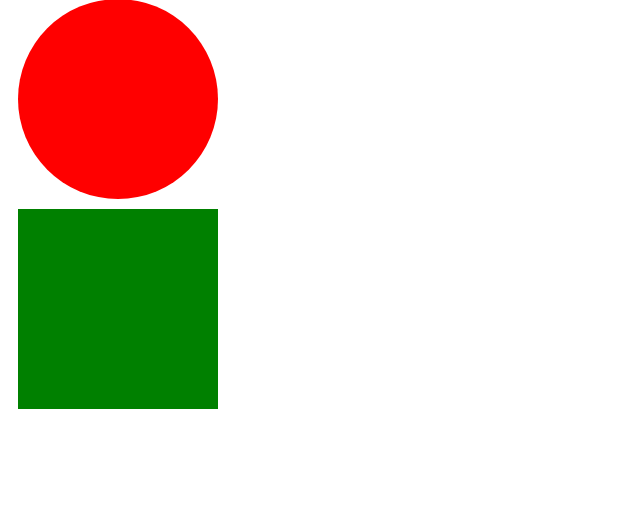
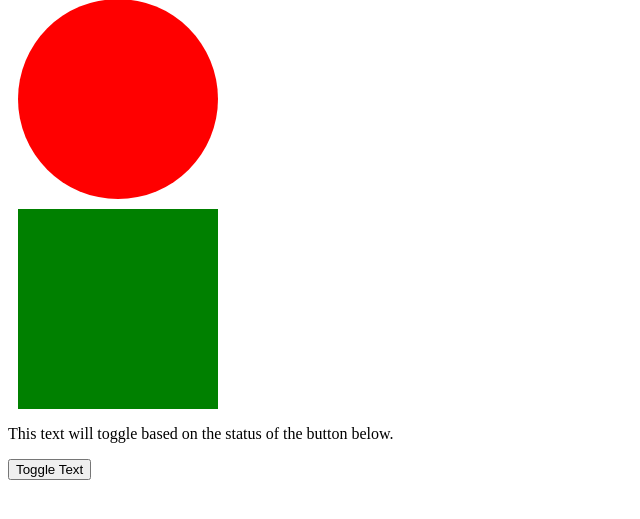
Before and after one commit to MylesWritesCode/CompleteWebDeveloperCourse, a PHP site: page /jquery.html in a window 1280 px wide. Shown: the part 253-772 px from the top of the page, without its empty margins (0-640 px from the left). Run offline with PHP 8.4, Linux system fonts and the light colour scheme; some libraries are stand-ins or nearby versions.

Commit message:
Finished fadeOut/fadeIn lesson

```diff
--- a/jquery.html
+++ b/jquery.html
@@ -7,11 +7,13 @@
     <title>jQuery</title>
   </head>
   <body>
-    <p>This is a paragraph.</p>
+    <p id="eventAlert">This is a paragraph.</p>
+    <p id="fadeInText">This is a paragraph that fades in.</p>
     <div class="green circle"></div>
     <div class="red circle"></div>
-
     <div class="green square"></div>
+    <p id="toggleText">This text will toggle based on the status of the button below.</p>
+    <button id="toggleButton">Toggle Text</button>
     <script type="text/javascript" src="jquery_scripts.js"></script>
   </body>
 </html>
--- a/jquery_scripts.js
+++ b/jquery_scripts.js
@@ -1,9 +1,32 @@
 // Have the div animate a fade out
 $("div").click(function(){
   $(this).fadeOut("slow", function(){
-    $("p").html($(this).attr("class") + " fade out has finished.");
+    $("#eventAlert").html($(this).attr("class") + " fade out has finished.");
   });
 });
+
+$("div").click(function(){
+  $("#fadeInText").fadeIn()
+});
+
+// A fade toggle button that will fade the selected once a button is clicked
+$("#toggleButton").click(function(){
+  $("#toggleText").fadeToggle()
+});
+
+// The long way of doing a toggle fade button/text
+// $("toggleButton").click(function(){
+//   var textVisible = true;
+//   if (textVisible) {
+//     $("#textToggle").fadeOut(function(){
+//       textVisible = false;
+//     });
+//   } else {
+//     $("textToggle").fadeIn(function(){
+//       textVisible = true;
+//     });
+//   }
+// });
 
 // Set the text in paragraph when green circle is clicked
 // $(".circle.green").click(function(){
--- a/styles.css
+++ b/styles.css
@@ -18,3 +18,7 @@
 .green {
   background-color: green;
 }
+
+#fadeInText {
+  display: none;
+}
```
